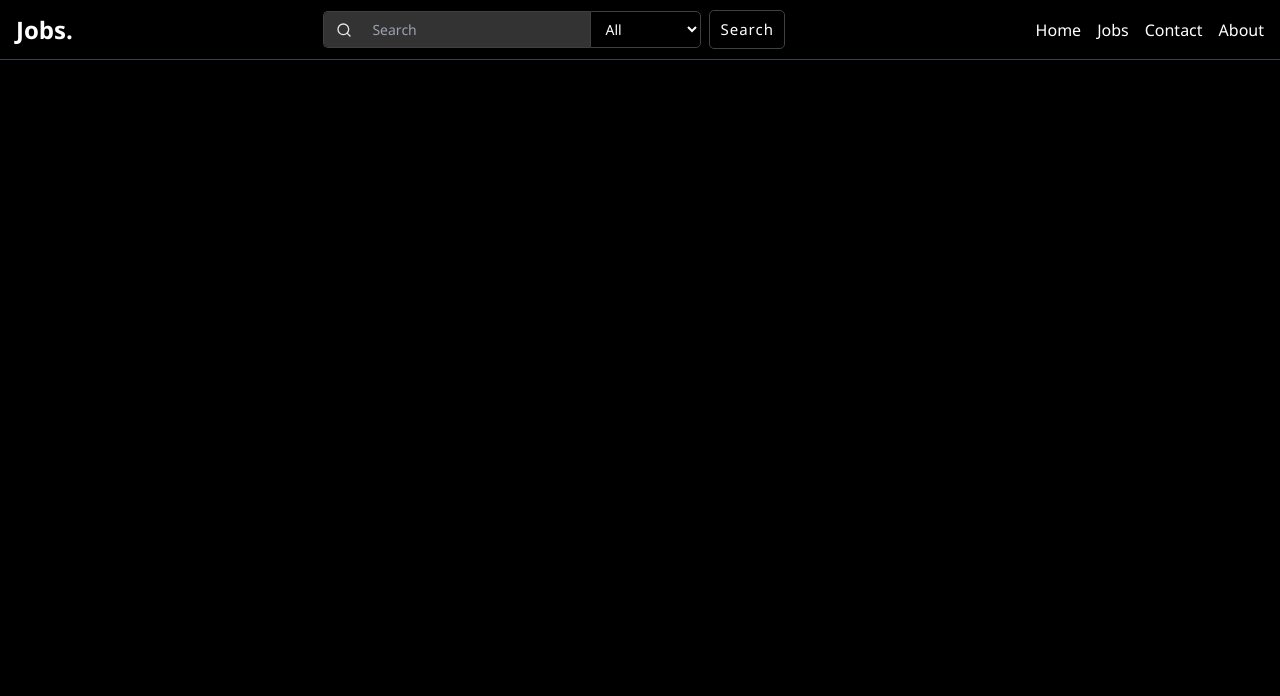
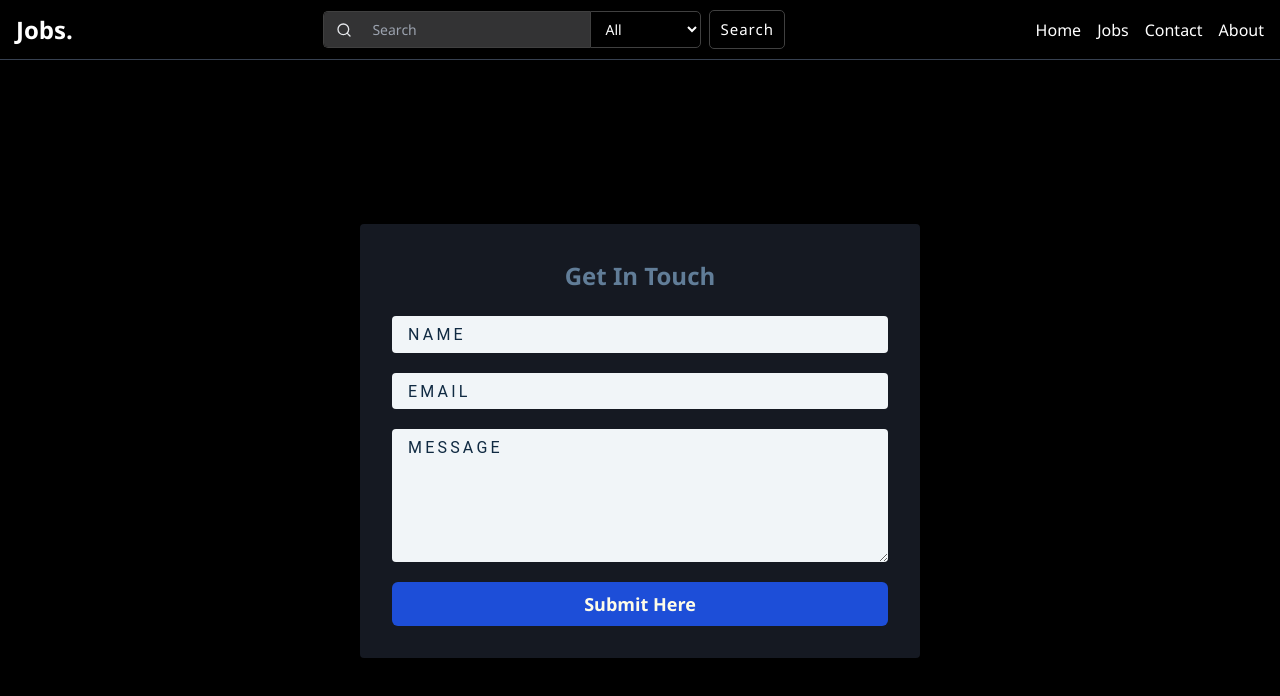
Before and after one commit to TsigeWonwosen/jobsearchapp, a React (Create React App) app: page /contact in a window 1280 px wide. Shown: the top 696 px of the page. Built offline with nearby package versions, Linux system fonts and the light colour scheme; the HTML template or start-up script is replaced by a standard one.

Commit message:
Home | About and Contact page added and updated.

```diff
--- a/src/App.css
+++ b/src/App.css
@@ -34,3 +34,13 @@ body::-webkit-scrollbar-thumb {
 body::-webkit-scrollbar-thumb:hover {
   background: #555;
 }
+
+.image-svg {
+  position: absolute;
+  right: -230px;
+  top: 30px;
+  height: 85%;
+  width: 1080px;
+  z-index: 1;
+  /* background: #000;/ */
+}
--- a/src/App.js
+++ b/src/App.js
@@ -1,6 +1,12 @@
 import { BrowserRouter as Router, Routes, Route } from "react-router-dom";
 
-import { HomePage, AboutPage, Nav, JobsContainer } from "./components/";
+import {
+  HomePage,
+  AboutPage,
+  Nav,
+  JobsContainer,
+  Contact,
+} from "./components/";
 import { AppProvider } from "./context/AppContext";
 import styled from "styled-components";
 import "./App.css";
@@ -23,6 +29,10 @@ function App() {
               <Route
                 path="/jobs"
                 element={<JobsContainer />}
+              />
+              <Route
+                path="/contact"
+                element={<Contact />}
               />
             </Routes>
           </MainContainer>
--- a/src/components/About.js
+++ b/src/components/About.js
@@ -1,8 +1,8 @@
 const AboutPage = () => {
   return (
     <main className="mt-8  flex flex-col justify-start  items-center h-full w-full    md:flex-row md:justify-between text-gray-300 gap-8 md:gap-6 ">
-      <div className="px-4 flex flex-col items-start w-full h-auto text-gray-300 text-lg gap-4 max-w-[600px]">
-        <h1 className="w-full text-3xl font-bold  bg-red">About Jobs.</h1>
+      <div className="px-4 flex flex-col items-start w-full h-auto text-gray-300 text-lg gap-4 max-w-[550px]">
+        <h1 className="w-full text-3xl font-bold">About Jobs.</h1>
         <div className="w-full h-auto flex flex-col gap-2">
           <p>
             JobsApp is a modern platform designed to simplify the job search
@@ -16,19 +16,24 @@ const AboutPage = () => {
         </div>
       </div>
 
-      <div className="px-4 w-full h-auto mt-4 flex flex-col items-start justify-start  min-h-[200px] gap-4 ">
+      <div className="px-4 w-full h-auto mt-4 flex flex-col items-start justify-start  min-h-[200px] gap-4 max-w-[550px]">
         <h2 className="h-auto  text-3xl font-semibold ">Our Tech Stack</h2>
         <div className="flex flex-wrap justify-start gap-4 w-full h-auto ">
-          {["React", "Tailwind CSS", "Node.js", "MongoDB", "AWS"].map(
-            (tech) => (
+          {[
+            "React",
+            "Tailwind CSS",
+            "Node.js",
+            "MongoDB",
+            "AWS",
+            "Next.js",
+          ].map((tech) => (
             <span
               key={tech}
               className="px-3 py-1 bg-[#CFD2D6] text-gray-700 rounded-full"
             >
               {tech}
             </span>
-            )
-          )}
+          ))}
         </div>
       </div>
     </main>
--- /dev/null
+++ b/src/components/Contact.js
@@ -0,0 +1,47 @@
+import "../style/contact.css";
+
+const Contact = () => {
+  return (
+    <section className="contact-page ">
+      <article className="contact-form">
+        <h3 className="font-semibold capitalize text-2xl text-gray-300 mb-2">
+          get in touch
+        </h3>
+        <form
+          action="https://formspree.io/myybljov"
+          method="POST"
+          className="w-full"
+        >
+          <div className="form-group">
+            <input
+              type="text"
+              name="name"
+              placeholder="name"
+              className="form-control"
+            />
+            <input
+              type="email"
+              placeholder="email"
+              name="email"
+              className="form-control"
+            />
+            <textarea
+              name="message"
+              rows="5"
+              placeholder="message"
+              className="form-control"
+            ></textarea>
+            <button
+              type="submit"
+              className="bg-[#1D4ED8] w-full px-3 py-2 rounded-md text-yellow-50 capitalize font-semibold text-lg"
+            >
+              submit here
+            </button>
+          </div>
+        </form>
+      </article>
+    </section>
+  );
+};
+
+export default Contact;
--- a/src/components/Home.js
+++ b/src/components/Home.js
@@ -1,36 +1,45 @@
-import React from "react";
+import { Link } from "react-router-dom";
 
 const HomePage = () => {
   return (
-    <div className="flex flex-col items-center justify-center min-h-screen bg-gradient-to-br from-blue-50 to-white p-6">
-      <main className="flex flex-col md:flex-row items-center justify-center w-full max-w-6xl gap-12">
+    <main className="mt-8 relative flex flex-col justify-center  items-center h-full w-full    md:flex-row md:justify-between text-gray-300 gap-8 md:gap-4 ">
       {/* Left Column */}
-        <div className="flex-1 space-y-6">
-          <h1 className="text-4xl md:text-5xl font-bold text-gray-900">
-            Find Your <span className="text-blue-600">Dream Job</span> Today
+      <div className="px-4 flex-1 flex flex-col justify-center items-center  gap-6 md:items-start max-w-[600px] z-10">
+        <h1 className="h-auto w-auto text-3xl font-bold mb-1 ">
+          Find Your <span className="text-white">Dream Job</span> Today
         </h1>
-          <p className="text-lg text-gray-600">
+        <p className="h-auto w-auto text-lg text-gray-300">
           Connecting top talent with innovative companies worldwide. Browse
           thousands of opportunities tailored to your skills.
         </p>
-          <div className="flex space-x-4">
-            <button className="px-6 py-3 bg-blue-600 text-white rounded-lg hover:bg-blue-700 transition">
+        <p className="h-auto w-auto text-lg text-gray-300">
+          With the workplace changing so quickly, follow the companies that you
+          would love to work in and stay up-to-date with new opportunities near
+          you and within your area of expertise.
+        </p>
+        <p className="h-auto w-auto text-lg text-gray-300">
+          Find new opportunities, grow your network and build up your career
+        </p>
+        <div className="h-auto  mt-4 w-auto flex justify-start items-center gap-4">
+          <Link
+            to="/jobs"
+            className="h-auto"
+          >
+            <button className="h-auto px-6 py-2 bg-blue-800 text-white rounded-lg hover:bg-blue-700 transition">
               Browse Jobs
             </button>
-            <button className="px-6 py-3 border border-blue-600 text-blue-600 rounded-lg hover:bg-blue-50 transition">
+          </Link>
+          <button className="h-auto px-6 py-2 border border-blue-800 text-blue-600 rounded-lg hover:bg-blue-50 transition">
             Post a Job
           </button>
         </div>
       </div>
-
-        {/* Right Column (Illustration) */}
-        <div className="flex-1">
-          <div className="bg-blue-100 rounded-2xl p-8 h-80 flex items-center justify-center">
-            <p className="text-gray-500">[Job Search Illustration]</p>
-          </div>
-        </div>
+      <img
+        src="/header.svg"
+        alt="Header"
+        className=" hidden  image-svg lg:block "
+      />
     </main>
-    </div>
   );
 };
 
--- a/src/components/index.js
+++ b/src/components/index.js
@@ -4,4 +4,5 @@ export { default as Info } from "./gitHubJobs/Info";
 export { default as Nav } from "./nav/Nav";
 export { default as AboutPage } from "./About";
 export { default as HomePage } from "./Home";
+export { default as Contact } from "./Contact";
 export { default as JobsContainer } from "./gitHubJobs/JobsContainer";
--- a/src/components/nav/Nav.js
+++ b/src/components/nav/Nav.js
@@ -13,7 +13,7 @@ function Nav() {
   const menuLinks = [
     { label: "Home", path: "/" },
     { label: "Jobs", path: "/jobs" },
-    { label: "Contact", path: "#" },
+    { label: "Contact", path: "/contact" },
     { label: "About", path: "/about" },
   ];
   return (
--- /dev/null
+++ b/src/style/contact.css
@@ -0,0 +1,168 @@
+:root {
+  --clr-primary-1: hsl(184, 91%, 17%);
+  --clr-primary-2: hsl(185, 84%, 25%);
+  --clr-primary-3: hsl(185, 81%, 29%);
+  --clr-primary-4: hsl(184, 77%, 34%);
+  --clr-primary-5: #2caeba;
+  /* lighter shades of primary color */
+  --clr-primary-6: hsl(185, 57%, 50%);
+  --clr-primary-7: hsl(184, 65%, 59%);
+  --clr-primary-8: hsl(184, 80%, 74%);
+  --clr-primary-9: hsl(185, 94%, 87%);
+  --clr-primary-10: hsl(186, 100%, 94%);
+  /* darkest grey - used for headings */
+  --clr-grey-1: hsl(209, 61%, 16%);
+  --clr-grey-3: hsl(209, 34%, 30%);
+  --clr-grey-4: hsl(209, 28%, 39%);
+  /* grey used for paragraphs */
+  --clr-grey-5: hsl(210, 22%, 49%);
+  --clr-grey-8: hsl(210, 31%, 80%);
+  --clr-grey-9: hsl(212, 33%, 89%);
+  --clr-grey-10: hsl(210, 36%, 96%);
+  --clr-green-dark: hsl(125, 67%, 35%);
+  --clr-red-dark: hsl(360, 67%, 44%);
+  --clr-red-light: hsl(360, 71%, 66%);
+  --clr-white: #fff;
+  --ff-primary: "Roboto", sans-serif;
+  --ff-secondary: "Open Sans", sans-serif;
+  --transition: all 0.3s linear;
+  --spacing: 0.2rem;
+  --radius: 0.25rem;
+  --light-shadow: 0 5px 15px rgba(0, 0, 0, 0.1);
+  --dark-shadow: 0 5px 15px rgba(0, 0, 0, 0.2);
+  --max-width: 1170px;
+  --fixed-width: 700px;
+}
+
+.contact-page {
+  width: 100%;
+  margin-top: 1rem;
+  margin-bottom: 1rem;
+  display: flex;
+  flex-direction: column;
+  justify-content: center;
+  align-items: center;
+  min-height: calc(100vh - 70px);
+  background-color: transparent;
+}
+.contact-form {
+  display: flex;
+  flex-direction: column;
+  justify-content: center;
+  align-items: center;
+  background: #151922;
+  border-radius: var(--radius);
+  text-align: center;
+  box-shadow: var(--light-shadow);
+  transition: var(--transition);
+  width: 80vw;
+  height: auto;
+  max-height: 90%;
+  max-width: 35rem;
+  padding: 1rem;
+  color: rgb(221, 210, 210) !important;
+}
+.contact-form:hover {
+  box-shadow: var(--dark-shadow);
+}
+.contact-form h3 {
+  height: auto;
+  padding-top: 1.25rem;
+  color: var(--clr-grey-5);
+}
+.form-group {
+  height: auto;
+  width: 100%;
+  padding: 1rem 1rem;
+}
+.form-control {
+  display: block;
+  width: 100%;
+  height: auto;
+  padding: 0.4rem 1rem;
+  border: none;
+  margin-bottom: 1.25rem;
+  background: var(--clr-grey-10);
+  border-radius: var(--radius);
+  text-transform: capitalize;
+  letter-spacing: var(--spacing);
+}
+.form-control::placeholder {
+  font-family: var(--ff-primary);
+  color: var(--clr-grey-1);
+  text-transform: uppercase;
+  letter-spacing: var(--spacing);
+}
+.submit-btn {
+  height: auto;
+  display: block;
+  width: 100%;
+  padding: 1.2rem;
+  border-bottom-left-radius: var(--radius);
+  border-bottom-right-radius: var(--radius);
+  border-top-right-radius: 0;
+  border-top-left-radius: 0;
+}
+
+/*  global classes */
+
+.btn {
+  text-transform: capitalize;
+  background: var(--clr-primary-5);
+  color: var(--clr-primary-9);
+  padding: 0.575rem 0.7rem;
+  letter-spacing: var(--spacing);
+  display: inline-block;
+  font-weight: 700;
+  width: 100%;
+  margin: 1rem auto 1.7rem;
+  -webkit-transition: var(--transition);
+  transition: var(--transition);
+  font-size: 0.875rem;
+  border: 2px solid transparent;
+  cursor: pointer;
+  box-shadow: 0 1px 3px rgba(0, 0, 0, 0.2);
+  border-radius: var(--radius);
+}
+.btn:hover {
+  color: #fff;
+}
+.center-btn {
+  display: block;
+  width: 10rem;
+  text-align: center;
+  margin: 0 auto;
+  margin-top: 3rem;
+}
+/* section */
+.section {
+  padding: 5rem 0;
+}
+
+.section-center {
+  width: 90vw;
+  margin: 0 auto;
+  max-width: 1170px;
+}
+@media screen and (min-width: 992px) {
+  .section-center {
+    width: 95vw;
+  }
+}
+/* added during recording */
+.underline {
+  width: 5rem;
+  height: 0.25rem;
+  margin-top: 1.25rem;
+  margin-bottom: 1.25rem;
+  background: var(--clr-primary-5);
+  margin-left: auto;
+  margin-right: auto;
+}
+.section-title {
+  margin-bottom: 4rem;
+  text-align: center;
+}
+.bg-grey {
+  background: var(--clr-grey-10);
+}
```
Also changed, not shown: public/bg-6.svg (added), public/header.svg (added). Lines whose indentation alone changed are shown as unchanged.
